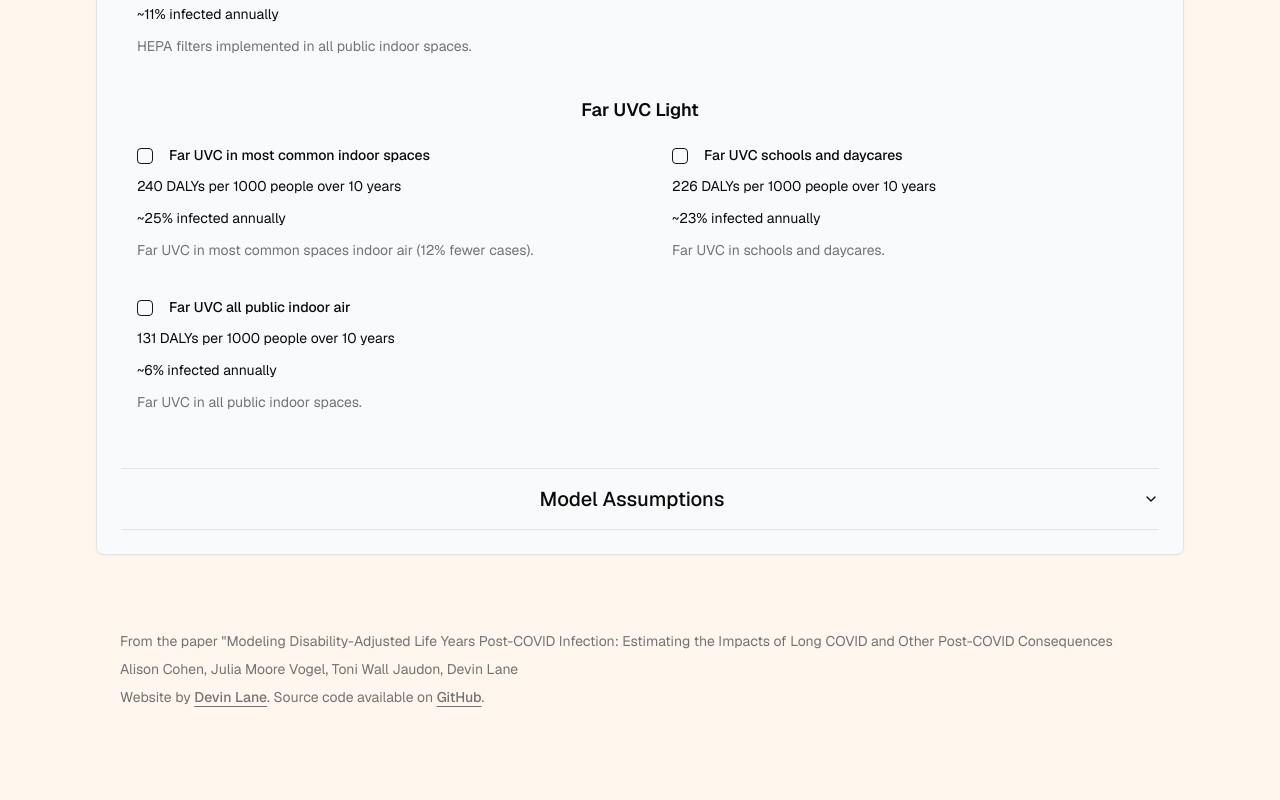
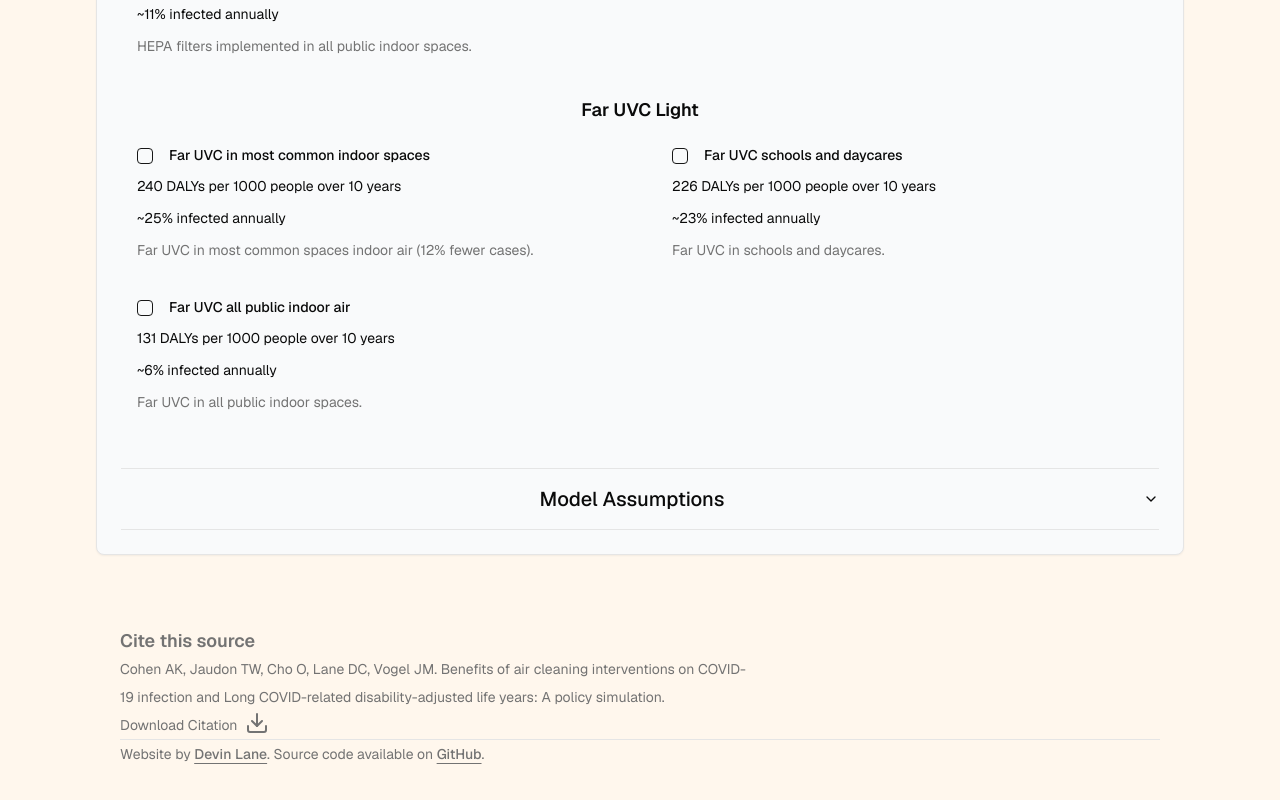
Before and after one commit to DevinCLane/long-covid-dalys, a React (Vite) app: page / in a window 1280 px wide. Shown: the part 1720-2520 px from the top of the page. Built offline with nearby package versions, Linux system fonts and the light colour scheme.

Commit message:
adjust footer citation and add download citation

```diff
--- a/src/components/site-footer.tsx
+++ b/src/components/site-footer.tsx
@@ -1,15 +1,22 @@
+import { LucideDownload } from "lucide-react";
+
 export function SiteFooter() {
   return (
     <footer className="p-6">
       <div className="container-wrapper">
         <div className="container py-4">
           <div className="text-balance text-center text-sm leading-loose text-muted-foreground md:text-left">
+            <h4 className="text-lg font-semibold">Cite this source</h4>
             <p>
-              From the paper "Modeling Disability-Adjusted Life Years Post-COVID
-              Infection: Estimating the Impacts of Long COVID and Other
-              Post-COVID Consequences
+              Cohen AK, Jaudon TW, Cho O, Lane DC, Vogel JM. Benefits of air
+              cleaning interventions on COVID-19 infection and Long
+              COVID-related disability-adjusted life years: A policy simulation.
             </p>
-            <p>Alison Cohen, Julia Moore Vogel, Toni Wall Jaudon, Devin Lane</p>
+            <a className="flex cursor-pointer gap-2 hover:underline">
+              Download Citation <LucideDownload />
+            </a>
+            <hr />
+            <p>
               Website by{" "}
               <a
                 href="https://www.devinlane.com/"
@@ -29,6 +36,7 @@ export function SiteFooter() {
                 GitHub
               </a>
               .
+            </p>
           </div>
         </div>
       </div>
```
Lines whose indentation alone changed are shown as unchanged.
